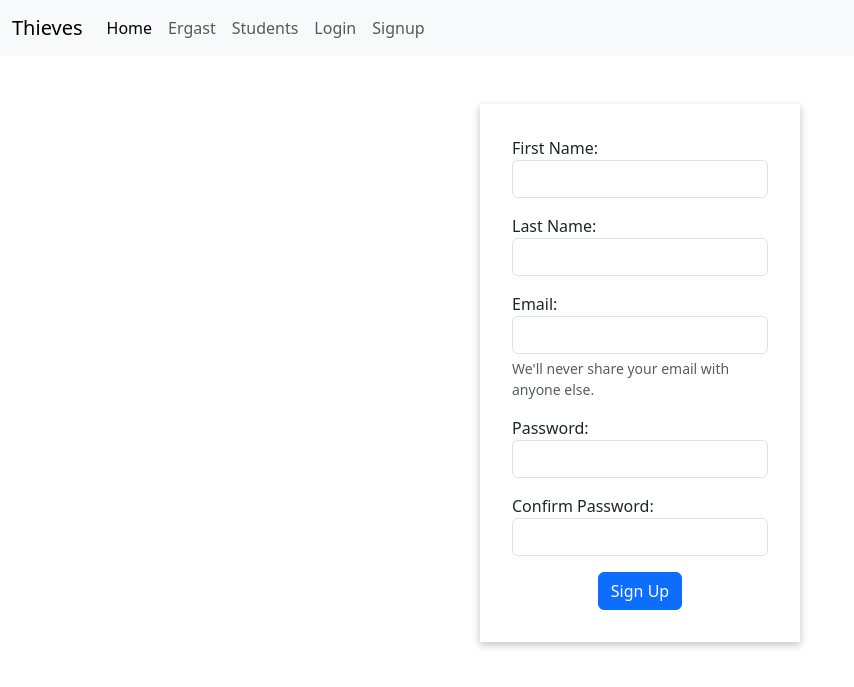
After one commit to cjsachs/Thieves-118-Flask, a Flask app: page /signup in a window 1280 px wide. The commit adds this page. Shown: the top 687 px of the page, without its empty margins (0-854 px from the left). Run offline with Flask 3, Linux system fonts and the light colour scheme.

Commit message:
Signup & Login Forms

```diff
--- a/app/forms.py
+++ b/app/forms.py
@@ -1,8 +1,16 @@
 from flask_wtf import FlaskForm
-from wtforms import EmailField, PasswordField, SubmitField
-from wtforms.validators import DataRequired
+from wtforms import EmailField, PasswordField, SubmitField, StringField
+from wtforms.validators import DataRequired, EqualTo
 
 class LoginForm(FlaskForm):
-    email = EmailField('Email', validators=[DataRequired()])
-    password = PasswordField('Password', validators=[DataRequired()])
+    email = EmailField('Email: ', validators=[DataRequired()])
+    password = PasswordField('Password: ', validators=[DataRequired()])
     submit_btn = SubmitField('Login')
+
+class SignUpForm(FlaskForm):
+    first_name = StringField('First Name: ', validators=[DataRequired()])
+    last_name = StringField('Last Name: ', validators=[DataRequired()])
+    email = EmailField('Email: ', validators=[DataRequired()])
+    password = PasswordField('Password: ', validators=[DataRequired()])
+    confirm_password = PasswordField('Confirm Password: ', validators=[DataRequired(), EqualTo('password')])
+    submit_btn = SubmitField('Sign Up')
--- a/app/routes.py
+++ b/app/routes.py
@@ -1,29 +1,16 @@
 from flask import request, render_template
 import requests
-from app.forms import LoginForm
+from app.forms import LoginForm, SignUpForm
 from app import app
 
 @app.route("/")
-def hello_world():
-    return "<p>Hello, Thieves!</p>"
-
-
 @app.route('/home')
 def home():
-    return '<h1>This is the home page</h1>'
-
-@app.route('/user/<username>')
-def username(username):
-    return f'Hello {username}!'
-
-@app.route('/post/<int:post_id>')
-def show_post(post_id):
-    # show the post with the given id, the id is an integer
-    return f'Post {post_id}'
+    return render_template('home.html')
 
 REGISTERED_USERS = {
     'dylank@thieves.com': {
-        'name': 'Dylan',
+        'name': 'Dylan Katina',
         'password': 'ilovemydog'
     }
 }
@@ -41,6 +28,23 @@ def login():
     else:
         print('not validated')
         return render_template('login.html', form=form)
+
+# SIGN UP FORM
+@app.route('/signup', methods=['GET','POST'])
+def signup():
+    form = SignUpForm()
+    if request.method == 'POST' and form.validate_on_submit():
+        name = form.first_name.data + ' ' + form.last_name.data
+        email = form.email.data.lower()
+        password = form.password.data
+        REGISTERED_USERS[email] = {
+            'name': name,
+            'password': password
+        }
+        print(REGISTERED_USERS)
+        return 'Thank you for signing up!'
+    else:
+        return render_template('signup.html', form=form)
 
 @app.route('/students')
 def students():
--- /dev/null
+++ b/app/static/css/styles.css
@@ -0,0 +1,5 @@
+#form-container {
+    box-shadow: rgba(0, 0, 0, 0.24) 0px 3px 8px;
+    margin-top: 3rem;
+    padding: 2rem;
+}
--- a/app/templates/base.html
+++ b/app/templates/base.html
@@ -5,6 +5,7 @@
     <meta http-equiv="X-UA-Compatible" content="IE=edge">
     <meta name="viewport" content="width=device-width, initial-scale=1.0">
     <link href="https://cdn.jsdelivr.net/npm/bootstrap@5.3.0-alpha3/dist/css/bootstrap.min.css" rel="stylesheet" integrity="sha384-KK94CHFLLe+nY2dmCWGMq91rCGa5gtU4mk92HdvYe+M/SXH301p5ILy+dN9+nJOZ" crossorigin="anonymous">
+    <link rel="stylesheet" href="{{ url_for('static', filename='css/styles.css')}}">
     <title>{% block title %} {% endblock %}</title>
 </head>
 <body>
@@ -28,6 +29,9 @@
               <li class="nav-item">
                 <a class="nav-link" href="/login">Login</a>
               </li>
+              <li class="nav-item">
+                <a class="nav-link" href="/signup">Signup</a>
+              </li>
             </ul>
           </div>
         </div>
--- /dev/null
+++ b/app/templates/signup.html
@@ -0,0 +1,35 @@
+{% extends 'base.html' %}
+
+{% block title %}
+    Signup Page
+{% endblock %}
+
+{% block content %}
+<div class="container w-25" id="form-container">
+    <form action="" method="POST">
+        {{ form.hidden_tag() }}
+        <div class="mb-3">
+            {{ form.first_name.label }}
+            {{ form.first_name(class="form-control") }}
+        </div>
+        <div class="mb-3">
+            {{ form.last_name.label }}
+            {{ form.last_name(class="form-control") }}
+        </div>
+        <div class="mb-3">
+            {{ form.email.label }}
+            {{ form.email(class="form-control") }}
+            <div id="emailHelp" class="form-text">We'll never share your email with anyone else.</div>
+        </div>
+        <div class="mb-3">
+            {{ form.password.label }}
+            {{ form.password(class="form-control") }}
+        </div>
+        <div class="mb-3">
+            {{ form.confirm_password.label }}
+            {{ form.confirm_password(class="form-control") }}
+        </div>
+        {{ form.submit_btn(class="btn btn-primary d-block mx-auto") }}
+    </form>
+</div>
+{% endblock %}
```
Also changed, not shown: app/templates/home.html (added, +9 -0 lines), app/templates/login.html (+15 -6 lines).
